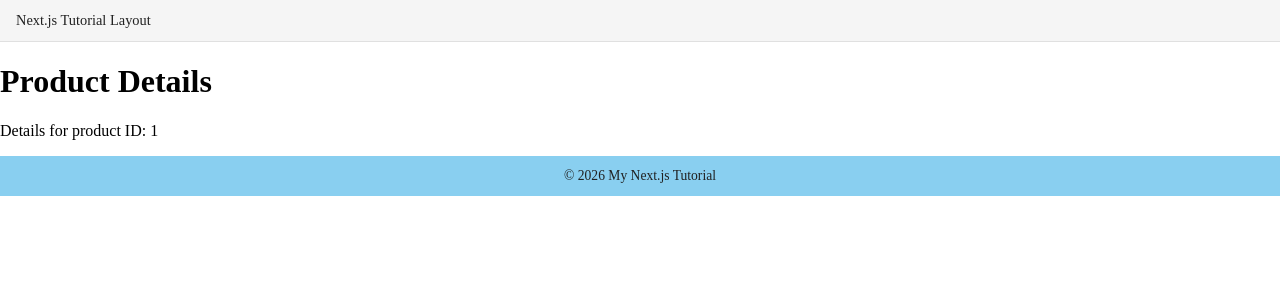
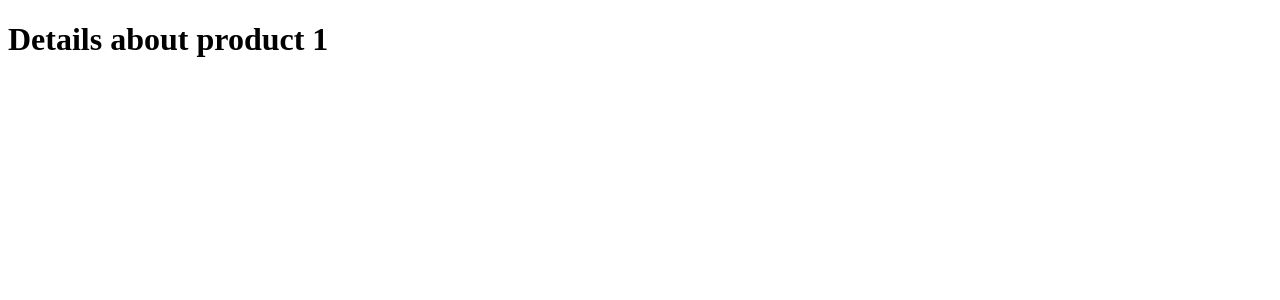
Before and after one commit to anmolmalhan/Next.js-tutorial, a Next.js app: page /product/1 in a window 1280 px wide. Shown: the top 300 px of the page. Built offline with nearby package versions, Linux system fonts and the light colour scheme.

Commit message:
resolve bugs in [productId]

```diff
--- a/src/app/layout.tsx
+++ b/src/app/layout.tsx
@@ -1,33 +1,8 @@
 export default function RootLayout({ children }: { children: React.ReactNode }) {
   return (
     <html lang="en">
-      <body style={{ margin: 0, padding: 0, minHeight: "100lvh" }}>
-        <header
-          style={{
-            backgroundColor: "#f5f5f5",
-            padding: "0.75rem 1rem",
-            borderBottom: "1px solid #e0e0e0",
-            fontSize: "0.9rem",
-            fontWeight: 500,
-            color: "#212121",
-            margin: 0,
-          }}
-        >
-          Next.js Tutorial Layout
-        </header>
+      <body>
         {children}
-        <footer
-          style={{
-            backgroundColor: "#89CFF0",
-            padding: "0.75rem 1rem",
-            fontSize: "0.85rem",
-            color: "#212121",
-            textAlign: "center",
-            margin: 0,
-          }}
-        >
-          &copy; {new Date().getFullYear()} My Next.js Tutorial
-        </footer>
       </body>
     </html>
   );
--- a/src/app/product/[productId]/page.tsx
+++ b/src/app/product/[productId]/page.tsx
@@ -1,16 +1,4 @@
-import NotFound from "@/app/not-found";
-
-export default function ProductDetailPage({ params }: { params: { productId: string } }) {
+export default function ProductDetails({ params }: { params: { productId: string } }) {
   const { productId } = params;
-
-  if (parseInt(productId)> 100) {
-    (NotFound());
-  }
-
-  return (
-    <>
-      <h1>Product Details</h1>
-      <p>Details for product ID: {productId}</p>
-    </>
-  );
+  return <h1>Details about product {productId}</h1>;
 }
```
